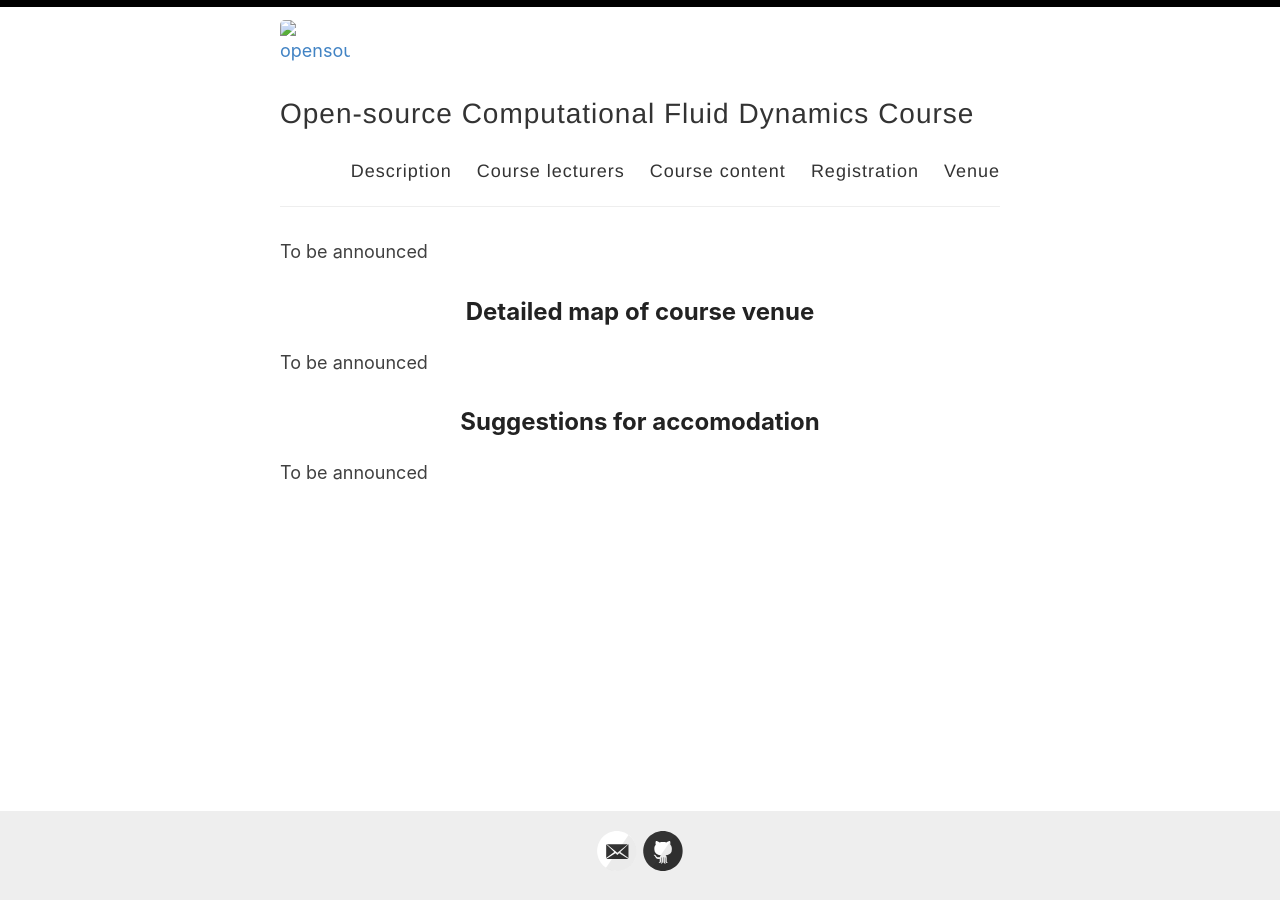
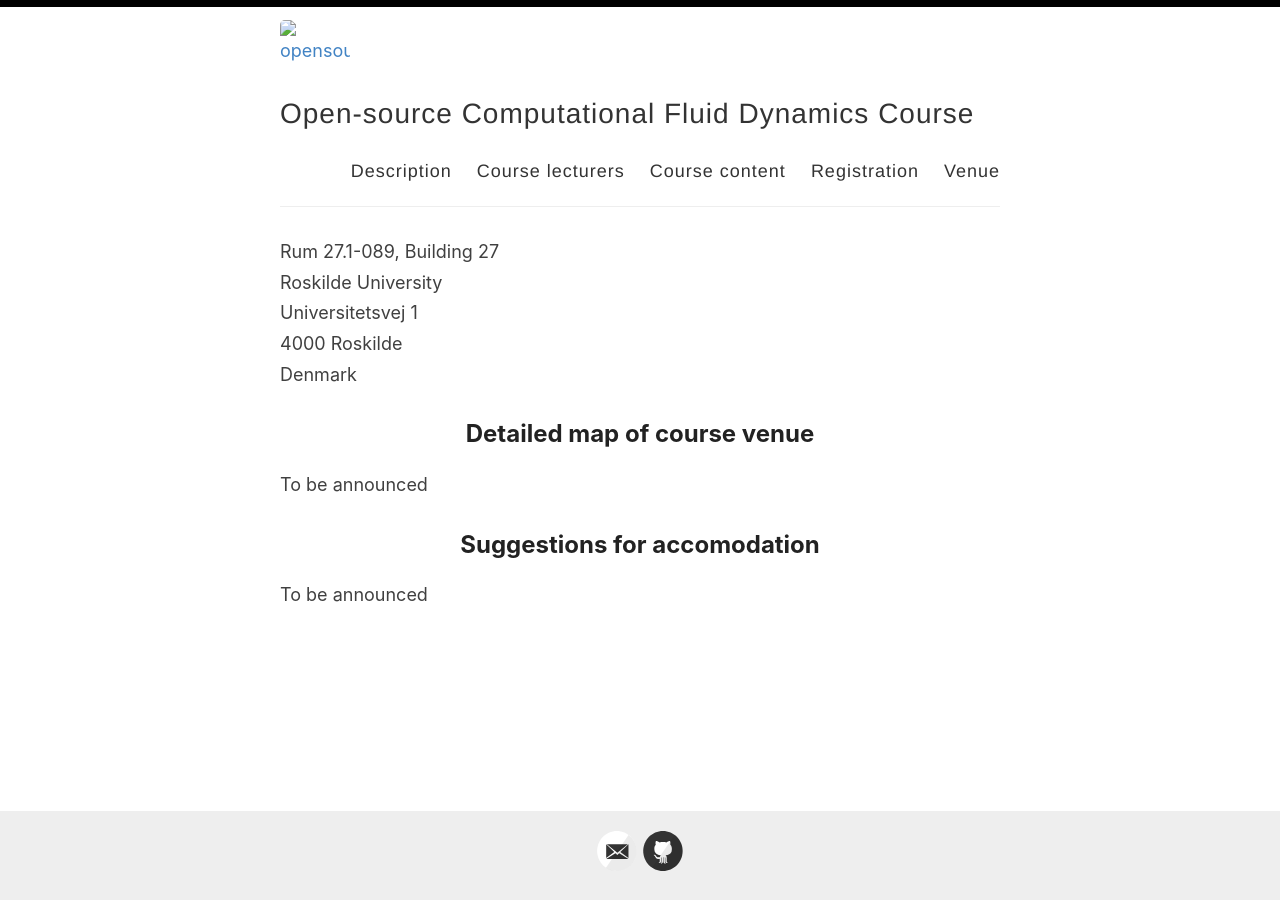
Before and after one commit to OpenSourceCFDCourse/opensourcecfdcourse.github.io, a Jekyll site: the page built from _pages/venue.md, in a window 1280 px wide. Built offline with Jekyll 4.4.1, drawn with Linux system fonts in a browser that asks for light colours.

Commit message:
Update venue.md

```diff
--- a/_pages/venue.md
+++ b/_pages/venue.md
@@ -4,7 +4,11 @@ title:
 permalink: /venue/
 ---
 
-To be announced
+Rum 27.1-089, Building 27<br>
+Roskilde University<br>
+Universitetsvej 1<br>
+4000 Roskilde<br>
+Denmark<br>
 
 ## Detailed map of course venue
 
```
